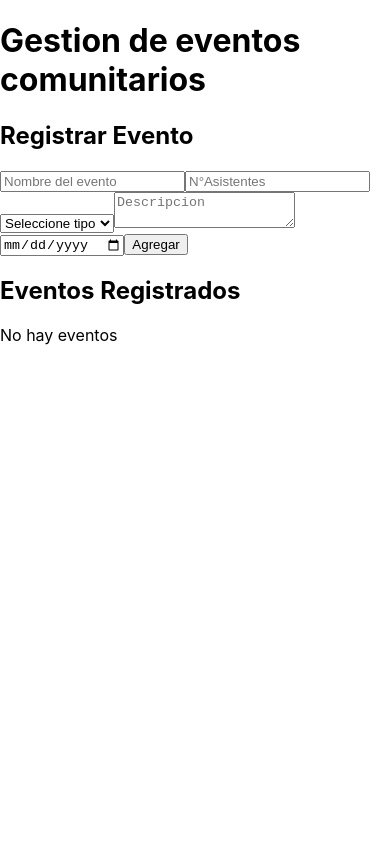
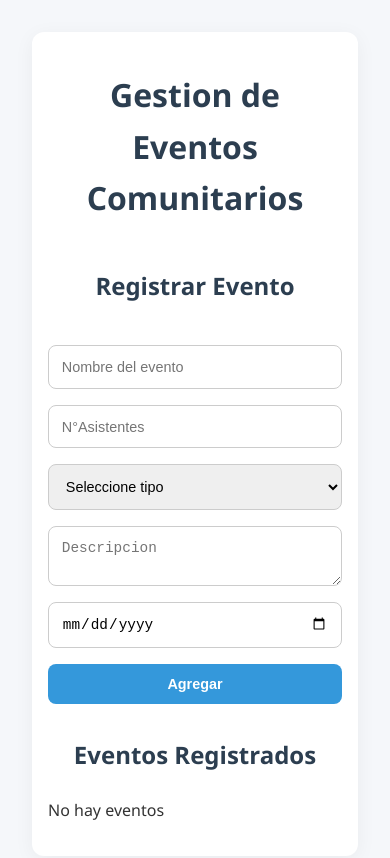
Before and after one commit to FelipeRoxas/eva3, a React (Create React App) app: page / in a window 390 px wide. Shown: the top 858 px of the page. Built offline with nearby package versions, Linux system fonts and the light colour scheme.

Commit message:
Commit final
En el commit final se le agrego un diseño a la pagina en index css.

```diff
--- a/src/App.js
+++ b/src/App.js
@@ -22,7 +22,7 @@ function App() {
 
   return (
     <div className="App">
-      <h1>Gestion de eventos comunitarios</h1>
+      <h1>Gestion de Eventos Comunitarios</h1>
       <Formulario eventos={eventos} setEventos={setEventos} />
       <ListaEventos eventos={eventos} setEventos={setEventos}/>
     </div>
--- a/src/index.css
+++ b/src/index.css
@@ -1,13 +1,120 @@
 body {
   margin: 0;
-  font-family: -apple-system, BlinkMacSystemFont, 'Segoe UI', 'Roboto', 'Oxygen',
-    'Ubuntu', 'Cantarell', 'Fira Sans', 'Droid Sans', 'Helvetica Neue',
-    sans-serif;
-  -webkit-font-smoothing: antialiased;
-  -moz-osx-font-smoothing: grayscale;
+  padding: 0;
+  box-sizing: border-box;
 }
 
-code {
-  font-family: source-code-pro, Menlo, Monaco, Consolas, 'Courier New',
-    monospace;
+body {
+  font-family: 'Segoe UI', Tahoma, Geneva, Verdana, sans-serif;
+  background: #f5f7fa;
+  color: #333;
+  line-height: 1.6;
+  padding: 2rem;
 }
+
+/* Contenedor principal */
+.App {
+  max-width: 800px;
+  margin: auto;
+  background: #ffffff;
+  padding: 2rem;
+  border-radius: 12px;
+  box-shadow: 0 4px 20px rgba(0, 0, 0, 0.05);
+}
+
+/* Títulos */
+h1, h2 {
+  text-align: center;
+  margin-bottom: 1.5rem;
+  color: #2c3e50;
+}
+
+/* Formulario */
+form {
+  display: flex;
+  flex-direction: column;
+  gap: 1rem;
+  margin-bottom: 2rem;
+}
+
+input,
+select,
+textarea {
+  padding: 0.8rem;
+  border: 1px solid #ccc;
+  border-radius: 8px;
+  font-size: 1rem;
+  transition: border-color 0.3s ease;
+}
+
+input:focus,
+select:focus,
+textarea:focus {
+  border-color: #3498db;
+  outline: none;
+}
+
+/* Botones */
+button {
+  padding: 0.75rem 1.5rem;
+  background-color: #3498db;
+  color: white;
+  border: none;
+  border-radius: 8px;
+  cursor: pointer;
+  font-weight: bold;
+  transition: background-color 0.3s ease;
+}
+
+button:hover {
+  background-color: #2980b9;
+}
+
+/* Lista de eventos */
+ul {
+  list-style: none;
+  padding: 0;
+}
+
+li {
+  background: #ecf0f1;
+  margin-bottom: 1rem;
+  padding: 1rem;
+  border-radius: 10px;
+  box-shadow: 0 2px 5px rgba(0, 0, 0, 0.05);
+}
+
+li strong {
+  color: #2c3e50;
+}
+
+li button {
+  margin-right: 0.5rem;
+  margin-top: 0.5rem;
+  background-color: #2ecc71;
+}
+
+li button:last-child {
+  background-color: #e74c3c;
+}
+
+li button:hover {
+  opacity: 0.9;
+}
+
+/* Responsive */
+@media (max-width: 600px) {
+  .App {
+    padding: 1rem;
+  }
+
+  input,
+  select,
+  textarea {
+    font-size: 0.9rem;
+  }
+
+  button {
+    font-size: 0.9rem;
+  }
+}
```
